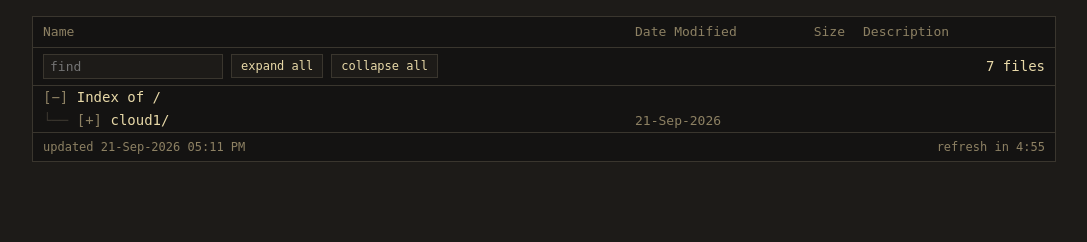
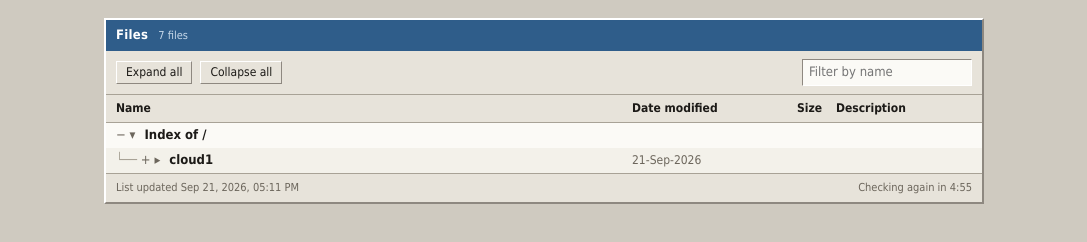
Before and after one commit to aerith519/roms, a plain HTML site: page index.html in a window 1280 px wide. Shown: the whole page, without its empty margins (96-1183 px from the left). Drawn offline with Linux system fonts and the light colour scheme.

Commit message:
Refactor index.html for improved styling and structure

```diff
--- a/index.html
+++ b/index.html
@@ -3,126 +3,157 @@
 <head>
 <meta charset="utf-8">
 <meta name="viewport" content="width=device-width, initial-scale=1, viewport-fit=cover">
-<title>Index of /</title>
+<title>Files</title>
 <style>
   :root{
-    --bg:#1d1b18;
-    --panel:#141312;
-    --ink:#e8d9a8;
-    --dim:#8d8163;
-    --rule:#3a362e;
-    --hot:#f2e3ad;
-    --row:#262319;
+    --chrome:#cfcac0;
+    --face:#e7e3da;
+    --paper:#fbfaf6;
+    --ink:#1c1a17;
+    --dim:#6c665c;
+    --line:#a8a296;
+    --sel:#2f5d8a;
+    --hi:#ffffff;
+    --lo:#8e8880;
     box-sizing:border-box;
     padding-top:env(safe-area-inset-top,0px);
     padding-bottom:env(safe-area-inset-bottom,0px);
   }
-
-  /* Light palette — delete the two comment markers on the next line to use it.
-  :root{ --bg:#d6d2c8; --panel:#fbfaf6; --ink:#1c1a17; --dim:#6c665c;
-         --rule:#c3bdb0; --hot:#000; --row:#eceadf; }
-  */
-
   *,*::before,*::after{box-sizing:inherit}
 
   body{
     margin:0;
-    background:var(--bg);
+    background:var(--chrome);
     color:var(--ink);
-    font:14px/1.5 "DejaVu Sans Mono",Menlo,Consolas,"Liberation Mono",monospace;
-    padding:16px 10px 40px;
+    font:13px/1.45 Tahoma,Verdana,Geneva,"DejaVu Sans",sans-serif;
+    padding:18px 14px 40px;
   }
 
-  .frame{
-    max-width:1024px;
+  .window{
+    max-width:880px;
     margin:0 auto;
-    background:var(--panel);
-    border:1px solid var(--rule);
+    background:var(--face);
+    border-top:2px solid var(--hi);
+    border-left:2px solid var(--hi);
+    border-right:2px solid var(--lo);
+    border-bottom:2px solid var(--lo);
   }
 
+  .titlebar{
+    display:flex;
+    align-items:baseline;
+    gap:10px;
+    padding:6px 10px;
+    background:var(--sel);
+    color:#fff;
+  }
+  .titlebar h1{font-size:13px;font-weight:700;margin:0;letter-spacing:.02em}
+  .titlebar span{font-size:11px;color:#c6d8e9}
+
+  .toolbar{
+    display:flex;
+    flex-wrap:wrap;
+    align-items:center;
+    gap:8px;
+    padding:8px 10px;
+    border-bottom:1px solid var(--line);
+  }
+  .toolbar button{
+    font:inherit;font-size:12px;padding:2px 9px;cursor:pointer;
+    background:var(--face);color:var(--ink);
+    border-top:1px solid var(--hi);border-left:1px solid var(--hi);
+    border-right:1px solid var(--lo);border-bottom:1px solid var(--lo);
+  }
+  .toolbar button:active{border-color:var(--lo) var(--hi) var(--hi) var(--lo)}
+  .toolbar .fill{flex:1 1 auto}
+
+  input[type=search]{
+    font:inherit;padding:3px 6px;width:170px;
+    background:var(--paper);color:var(--ink);
+    border-top:1px solid var(--lo);border-left:1px solid var(--lo);
+    border-right:1px solid var(--hi);border-bottom:1px solid var(--hi);
+  }
+  :focus-visible{outline:2px solid var(--sel);outline-offset:1px}
+
+  .scroll{overflow-x:auto}
+
   .head{
-    display:flex;
-    gap:0;
-    align-items:center;
-    padding:5px 10px;
-    border-bottom:1px solid var(--rule);
-    color:var(--dim);
-    font-size:13px;
+    display:flex;min-width:560px;
+    background:var(--face);border-bottom:1px solid var(--line);
+    font-weight:700;font-size:12px;padding:5px 10px;
   }
   .head .n{flex:1 1 auto;min-width:0}
-  .head .d{width:130px;flex:none}
-  .head .s{width:80px;flex:none;text-align:right}
-  .head .x{width:200px;flex:none;padding-left:18px}
+  .head .d{width:120px;flex:none}
+  .head .s{width:70px;flex:none;text-align:right}
+  .head .x{width:150px;flex:none;padding-left:14px}
 
-  .bar{
-    display:flex;flex-wrap:wrap;gap:8px;align-items:center;
-    padding:6px 10px;border-bottom:1px solid var(--rule);
-  }
-  .bar input{
-    font:inherit;font-size:13px;padding:2px 6px;width:180px;
-    background:var(--bg);color:var(--ink);border:1px solid var(--rule);
-  }
-  .bar button{
-    font:inherit;font-size:12px;padding:2px 9px;cursor:pointer;
-    background:var(--bg);color:var(--ink);border:1px solid var(--rule);
-  }
-  .bar button:hover{color:var(--hot);border-color:var(--dim)}
-  .bar .fill{flex:1 1 auto}
-  :focus-visible{outline:2px solid var(--hot);outline-offset:1px}
-
-  .scroll{overflow-x:auto}
-  .tree{min-width:640px}
-
-  .row{display:flex;align-items:baseline;padding:1px 10px;white-space:pre}
-  .row:hover{background:var(--row)}
+  .tree{min-width:560px;background:var(--paper)}
+  .row{display:flex;align-items:baseline;padding:3px 10px;white-space:pre}
+  .row:nth-child(even){background:#f3f1ea}
+  .row:hover{background:#e3ecf5}
   .row .n{flex:1 1 auto;min-width:0;overflow:hidden;text-overflow:ellipsis}
-  .row .d{width:130px;flex:none;color:var(--dim);font-size:13px}
-  .row .s{width:80px;flex:none;text-align:right;color:var(--dim);font-size:13px}
-  .row .x{width:200px;flex:none;padding-left:18px;color:var(--dim);font-size:13px;
+  .row .d{width:120px;flex:none;color:var(--dim);font-size:12px}
+  .row .s{width:70px;flex:none;text-align:right;color:var(--dim);font-size:12px}
+  .row .x{width:150px;flex:none;padding-left:14px;color:var(--dim);font-size:12px;
           overflow:hidden;text-overflow:ellipsis}
 
-  .guide{color:var(--rule)}
+  .guide{color:var(--line)}
   .toggle{
     font:inherit;background:none;border:0;padding:0;cursor:pointer;
     color:var(--dim);
   }
-  .toggle:hover{color:var(--hot)}
-  .dir{color:var(--ink)}
-  .file{color:var(--ink);text-decoration:none}
-  .file:hover{color:var(--hot);text-decoration:underline}
+  .toggle:hover{color:var(--sel)}
+  .icon{display:inline-block;width:1.15em;color:var(--dim)}
+  .dir{color:var(--ink);font-weight:700}
+  .file{color:var(--sel);text-decoration:none}
+  .file:hover{text-decoration:underline}
   .nolink{color:var(--dim)}
-  mark{background:none;color:var(--hot);text-decoration:underline}
+  mark{background:#fff0a8;color:inherit}
 
-  .foot{
-    display:flex;flex-wrap:wrap;gap:4px 16px;justify-content:space-between;
-    padding:5px 10px;border-top:1px solid var(--rule);
-    color:var(--dim);font-size:12px;
+  .statusbar{
+    display:flex;flex-wrap:wrap;gap:6px 14px;justify-content:space-between;
+    padding:6px 10px;border-top:1px solid var(--line);
+    font-size:11px;color:var(--dim);
   }
-  .msg{padding:22px 10px;text-align:center;color:var(--dim)}
+  .note{padding:26px 14px;text-align:center;color:var(--dim);background:var(--paper)}
+  .note.bad{color:#8a2f2f}
+
+  @media (max-width:560px){
+    .head .d,.row .d{display:none}
+    .head .x,.row .x{display:none}
+    body{padding:0 0 30px}
+    .window{border-width:0 0 2px}
+  }
 </style>
 </head>
 <body>
 
-<div class="frame">
-  <div class="head">
-    <span class="n">Name</span>
-    <span class="d">Date Modified</span>
-    <span class="s">Size</span>
-    <span class="x">Description</span>
-  </div>
-
-  <div class="bar">
-    <input type="search" id="q" placeholder="find" aria-label="Find by name">
-    <button type="button" id="all">expand all</button>
-    <button type="button" id="none">collapse all</button>
-    <span class="fill"></span>
+<div class="window">
+  <div class="titlebar">
+    <h1>Files</h1>
     <span id="count"></span>
   </div>
 
-  <div class="scroll"><div class="tree" id="tree"></div></div>
-  <div class="msg" id="msg">Loading…</div>
+  <div class="toolbar">
+    <button type="button" id="all">Expand all</button>
+    <button type="button" id="none">Collapse all</button>
+    <span class="fill"></span>
+    <input type="search" id="q" placeholder="Filter by name" aria-label="Filter by name">
+  </div>
 
-  <div class="foot">
+  <div class="scroll">
+    <div class="head">
+      <span class="n">Name</span>
+      <span class="d">Date modified</span>
+      <span class="s">Size</span>
+      <span class="x">Description</span>
+    </div>
+    <div class="tree" id="tree"></div>
+  </div>
+
+  <div id="note" class="note">Loading…</div>
+
+  <div class="statusbar">
     <span id="stamp"></span>
     <span id="next"></span>
   </div>
@@ -162,7 +193,6 @@ function build(files) {
   const tree = { name: ROOT_LABEL, folder: true, children: [], key: '' };
   const folders = new Map([['', tree]]);
 
-  // Folders first, so children always find a parent waiting for them.
   for (const f of files.filter((f) => f.folder)) {
     const key = [...(f.path || []), f.name].join('/');
     folders.set(key, { ...f, key, children: [] });
@@ -193,7 +223,6 @@ function matches(node, q) {
   return (node.children || []).some((c) => matches(c, q));
 }
 
-/** Walk the tree into flat rows, drawing the ├─ └─ │ guides as we go. */
 function rows(node, prefix, isLast, depth, q, out) {
   const expanded = open.has(node.key) || (q && depth > 0);
   const kids = (node.children || []).filter((c) => matches(c, q));
@@ -216,7 +245,8 @@ function render() {
   const head =
     `<div class="row"><span class="n">` +
     `<button class="toggle" type="button" data-key="" aria-expanded="${rootOpen}">` +
-    `[${rootOpen ? '−' : '+'}]</button> <span class="dir">${esc(ROOT_LABEL)}</span>` +
+    `${rootOpen ? '−' : '+'}</button> <span class="icon">${rootOpen ? '▾' : '▸'}</span>` +
+    `<span class="dir">${esc(ROOT_LABEL)}</span>` +
     `</span><span class="d"></span><span class="s"></span><span class="x"></span></div>`;
 
   const body = out.map(({ node, prefix, isLast, expanded, hasKids }) => {
@@ -224,12 +254,13 @@ function render() {
     let label;
     if (hasKids) {
       label = `<button class="toggle" type="button" data-key="${esc(node.key)}" ` +
-              `aria-expanded="${expanded}">[${expanded ? '−' : '+'}]</button> ` +
-              `<span class="dir">${mark(node.name, q)}/</span>`;
+              `aria-expanded="${expanded}">${expanded ? '−' : '+'}</button> ` +
+              `<span class="icon">${expanded ? '▾' : '▸'}</span>` +
+              `<span class="dir">${mark(node.name, q)}</span>`;
     } else if (node.url) {
-      label = `    <a class="file" href="${esc(node.url)}">${mark(node.name, q)}</a>`;
+      label = `<span class="icon"> </span><a class="file" href="${esc(node.url)}">${mark(node.name, q)}</a>`;
     } else {
-      label = `    <span class="nolink">${mark(node.name, q)}</span>`;
+      label = `<span class="icon"> </span><span class="nolink">${mark(node.name, q)}</span>`;
     }
     return `<div class="row">` +
       `<span class="n">${guide}${label}</span>` +
@@ -243,12 +274,12 @@ function render() {
 
   const files = countFiles(root);
   $('count').textContent = files + (files === 1 ? ' file' : ' files');
-  $('stamp').textContent = generated ? 'updated ' + when(generated) + ' ' +
-    new Date(generated).toLocaleTimeString([], { hour: '2-digit', minute: '2-digit' }) : '';
+  $('stamp').textContent = generated ? 'List updated ' +
+    new Date(generated).toLocaleString([], { year:'numeric', month:'short', day:'2-digit', hour:'2-digit', minute:'2-digit' }) : '';
 
   const empty = out.length === 0;
-  $('msg').hidden = !empty;
-  if (empty) $('msg').textContent = q ? 'No match.' : 'Nothing here yet.';
+  $('note').hidden = !empty;
+  if (empty) $('note').textContent = q ? 'Nothing matches that name.' : 'Nothing here yet.';
   tick();
 }
 
@@ -281,18 +312,20 @@ async function load() {
     const data = await res.json();
     root = build(data.files || []);
     generated = data.generated || null;
-    render();                          // open folders stay open across refreshes
+    $('note').className = 'note';
+    render();
   } catch (err) {
     $('tree').innerHTML = '';
-    $('msg').hidden = false;
-    $('msg').textContent = 'Could not read files.json. Retrying shortly.';
+    $('note').className = 'note bad';
+    $('note').hidden = false;
+    $('note').textContent = 'Could not load the file list. It will try again shortly.';
   }
   nextAt = Date.now() + REFRESH_MS;
 }
 
 function tick() {
   const left = Math.max(0, nextAt - Date.now());
-  $('next').textContent = `refresh in ${Math.floor(left / 60000)}:` +
+  $('next').textContent = `Checking again in ${Math.floor(left / 60000)}:` +
     String(Math.floor((left % 60000) / 1000)).padStart(2, '0');
 }
 
```
